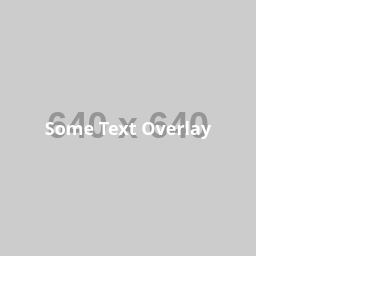
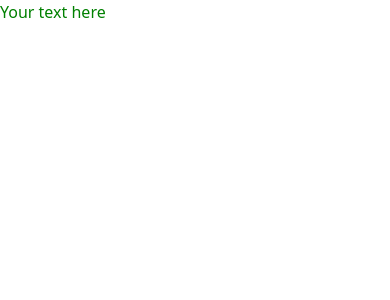
Before and after one commit to Joel0007tech/practice-project, a React (Vite) app: page /card in a window 390 px wide. Shown: the top 300 px of the page. Built offline with nearby package versions, Linux system fonts and the light colour scheme.

Commit message:
update to the project

```diff
--- a/src/components/Card.jsx
+++ b/src/components/Card.jsx
@@ -1,17 +1,20 @@
 import React from "react";
+
+  function changeColor() {
+    var colors = ["red", "green", "blue", "orange", "purple"];
+    var randomColor = colors[Math.floor(Math.random() * colors.length)];
+    document.getElementById("my-text").style.color = randomColor;
+  }
+
+  setInterval(changeColor, 1000); // Change color every 1 second
 
 const Card = () => {
   return (
-    <div className="relative w-64 h-64">
-      <img
-        className="w-full h-full object-cover"
-        src="https://via.placeholder.com/640x640"
-        alt="placeholder"
-      />
-      <div className="absolute top-0 left-0 w-full h-full flex items-center justify-center opacity-0 hover:opacity-100 transition-opacity duration-300">
-        <p className="text-white font-bold text-lg">Some Text Overlay</p>
-      </div>
+    <div>
+       <p id="my-text">Your text here</p>
+
     </div>
+
   );
 };
 
--- a/src/components/Home.jsx
+++ b/src/components/Home.jsx
@@ -15,6 +15,14 @@ import objectFirst from "../assets/Vector 3.png";
 import objectSecond from "../assets/Ellipse 62.png";
 import firstImage from "../assets/Mask group.png";
 import secondImage from "../assets/Mask group (1).png";
+
+
+function changeColor() {
+  var colors = ["orange", "purple"];
+  var randomColor = colors[Math.floor(Math.random() * colors.length)];
+  document.getElementById("my-text").style.color = randomColor;
+}
+setInterval(changeColor, 1000);
 
 const Home = () => {
   const [open, setOpen] = useState(false);
@@ -118,6 +126,7 @@ const Home = () => {
               <h3
                 className="text-white text-2xl font-semibold sm:text-center"
                 style={Font}
+                id="my-text"
               >
                 Let's Play!
               </h3>
@@ -326,7 +335,7 @@ const Home = () => {
           </h3>
           <div className="flex flex-col p-20 gap-14 items-center ">
           <div className="relative w-[600px] h-[450px] right-40
-           transition duration-500 ease-in-out transform hover:-translate-y-1 hover:scale-110 hover:shadow-2xl">
+           transition duration-500 ease-in-out transform hover:-translate-y-1 hover:scale-110 hover:bg-black hover:opacity-50">
             <img
         className="w-[600px] h-[450px] hover:shadow-sm"
         src={firstImage}
@@ -353,7 +362,7 @@ const Home = () => {
       </div>
     </div>
     <div className="relative w-[600px] h-[450px] left-40
-    transition duration-500 ease-in-out transform hover:-translate-y-1 hover:scale-110 hover:bg-black hover:opacity-50
+    transition duration-500 ease-in-out transform hover:-translate-y-1 hover:scale-110  hover:bg-black hover:opacity-50
     ">
       <div>
       <img
@@ -363,21 +372,22 @@ const Home = () => {
       />
     </div>
       <div className="absolute top-40 gap-4 w-full h-full left-7 flex
-       items-center justify-center opacity-0 hover:opacity-50 transition-opacity duration-300 hover:bg-opacity-0">
-       <div className="flex flex-col">
+       items-center justify-center opacity-0 hover:opacity-50 transition-opacity duration-300">
+       <div className="flex flex-col bg-black">
     <h3 className="text-xl text-white" style={Font}>T-connect</h3>
     <p className="text-sm leading-normal text-white">T-connect is an NFT marketplace platform <br/>
     where users can lend and rent NFTs</p>
      </div>
      <a
               href=""
-              className="text-center bg-purple-600 py-3 px-9 sm:py-2 sm:my-4
+              className="text-center bg-purple-900 py-3 px-9 sm:py-2 sm:my-4
               hover hover:bg-white hover:text-purple-800 text-white font-semibold sm:text-sm
              w-[170px] sm:w-[250px] h-[50px] sm:h-[40px] m-auto rounded-lg"
               style={Font}
             >
                visit website
             </a>
+
       </div>
     </div>
           </div>
```
